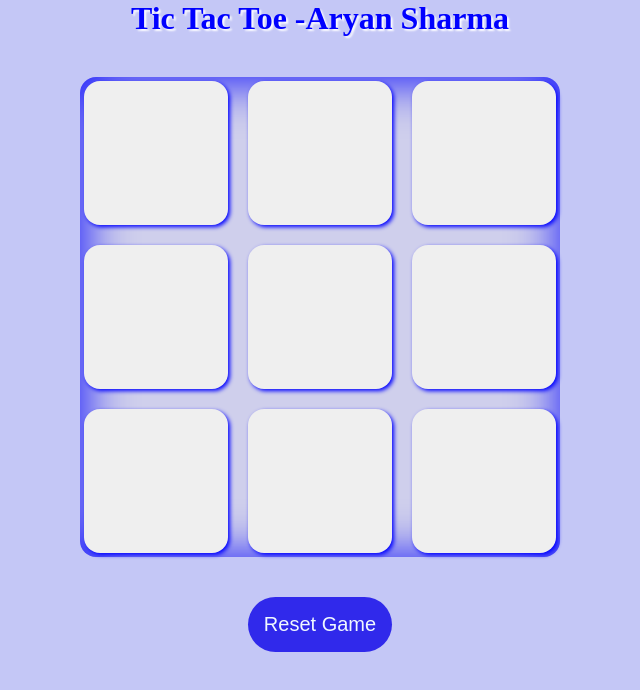
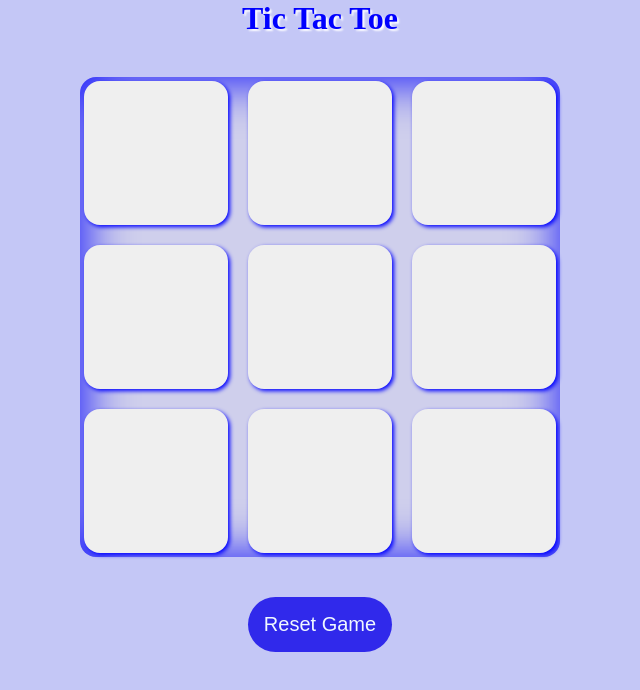
Before and after one commit to Aryan-sh-rma/Tic-Tac-Toe-, a plain HTML site: page index.html in a window 1280 px wide. Shown: the whole page, without its empty margins (320-960 px from the left). Drawn offline with Linux system fonts and the light colour scheme.

Commit message:
changed title

```diff
--- a/index.html
+++ b/index.html
@@ -9,7 +9,7 @@
   </head>
   <body>
     <main>
-      <h1 id="title">Tic Tac Toe -Aryan Sharma</h1>
+      <h1 id="title">Tic Tac Toe</h1>
       <div class="container">
         <!-- mesage box -->
         <div class="win-message-container hide">
```
